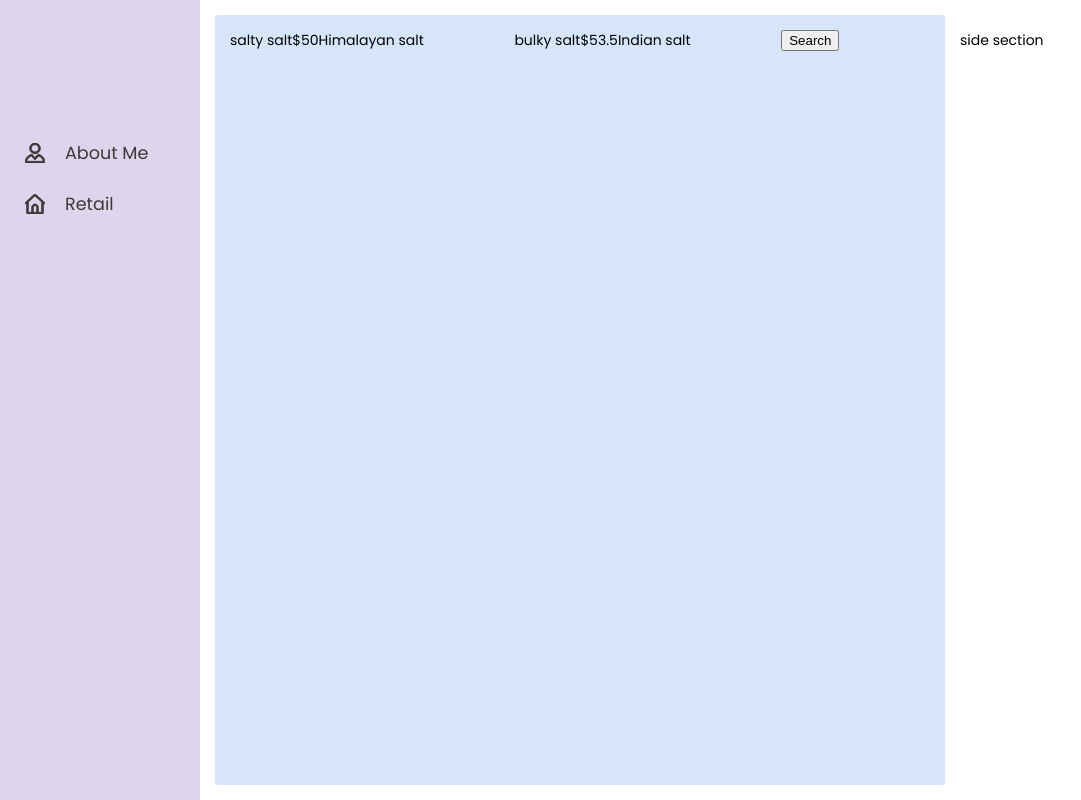
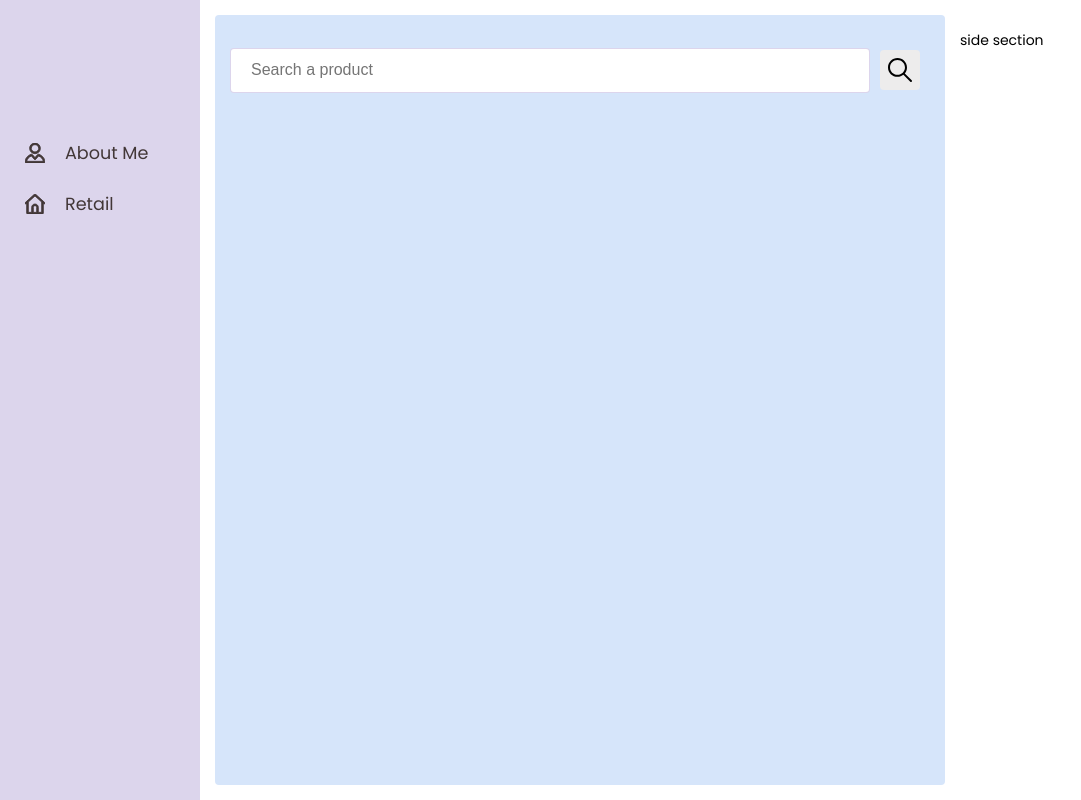
Before and after one commit to SthAneal/myNote, a React (Create React App) app: page /retail in a window 1280 px wide. Shown: the whole page, without its empty margins (0-1081 px from the left). Built offline with nearby package versions, Linux system fonts and the light colour scheme; some icons are missing.

Commit message:
search input implemented

```diff
--- a/src/components/Home.tsx
+++ b/src/components/Home.tsx
@@ -7,7 +7,6 @@ export const Home = ()=>{
     const homeContext = useContext(HomeContext);
 
     useEffect(()=>{
-        if(homeContext){
         homeContext.setUser({
             bio:{
                 name:'Anil'
@@ -27,7 +26,6 @@ export const Home = ()=>{
                 }
             ]
         })
-        }
 
     },[])
 
--- a/src/components/Retail.tsx
+++ b/src/components/Retail.tsx
@@ -1,20 +1,42 @@
-import {useContext, useEffect} from 'react';
+import {useContext, useEffect, useRef} from 'react';
 import { RetailContext } from "../context/RetailContext";
 
 import { FlexDiv } from "../styles/globalStyleComponent";
+import { ReactComponent as SearchIcon } from "../assets/search.svg";
+
+
 
 export const Retail = ()=>{
-
     const retailContext = useContext(RetailContext);
+    const searchInputRef = useRef<HTMLInputElement>(null!);
+    const searchButtonRef = useRef<HTMLButtonElement>(null!);
 
     useEffect(()=>{
         // console.log('calling from useEffect');
-        retailContext.searchProduct();
-    },[retailContext, retailContext.product])
+        // retailContext.searchProduct('');
+    },[retailContext])
+
+    const searchChangeHandler = (event:React.ChangeEvent<HTMLInputElement>):void=>{
+        if(event.target.value.length > 0 && event.target.value.trim() !==''){
+            // console.log(searchButtonRef.current.disabled);
+            // searchButtonRef.current.disabled = true;
+            retailContext.enableSearchBtn(false);
+        }else{
+            retailContext.enableSearchBtn(true);
+        }
+    }
+
+    const searchProduct = ()=>{
+        // console.log(searchButtonRef);
+        console.log(searchInputRef.current.value);
+        retailContext.searchProduct(searchInputRef.current.value);
+    }
+
 
     return(
         <FlexDiv flex="1 1 100%" height="100%" flexWrap="wrap">
-            <FlexDiv flex="1 1 320px" padding="15px" height="100%" className="main-body">
+
+            {/* <FlexDiv flex="1 1 320px" padding="15px" height="100%" className="main-body">
                 <FlexDiv flexDirection="column">
                     {
                         retailContext.product.coles.map(item=>{
@@ -46,6 +68,23 @@ export const Retail = ()=>{
                 <FlexDiv>
                     <button onClick={retailContext.searchProduct}>Search</button>
                 </FlexDiv>
+            </FlexDiv> */}
+
+            <FlexDiv flex="1 1 320px" padding="15px" height="100%" flexDirection="column" className="main-body">
+                <FlexDiv flex="0 0 80px" flexGap="10px" width="100%" justifyContent="start" alignItems="center">
+                    <FlexDiv flex="1 1 auto">
+                        <input className="search" type="text" ref={searchInputRef} onChange={searchChangeHandler} placeholder="Search a product"/>
+                    </FlexDiv>
+                    <FlexDiv flex="0 0 50px">
+                        <button className='search-button' ref={searchButtonRef} onClick={searchProduct} disabled={retailContext.state.searchBtnDisabled}><SearchIcon/></button>
+                    </FlexDiv>
+                </FlexDiv>
+
+                <FlexDiv>
+                    {retailContext.state.searchValue && `You searched for "${retailContext.state.searchValue}"`}
+                </FlexDiv>
+
+
             </FlexDiv>
 
             <FlexDiv flex="0 1 320px" padding="15px" height="100%" flexDirection="column">
--- a/src/context/RetailContext.tsx
+++ b/src/context/RetailContext.tsx
@@ -6,26 +6,40 @@ type ProductDetailType = {
     description:string
 }
 
-type ProductType = {
+type RetailerType = {
     coles:ProductDetailType[]
     woolie:ProductDetailType[]
 }
 
+// type RetailContextType = {
+//     product:RetailerType
+//     searchProduct:()=>void
+// }
+
 type RetailContextType = {
-    product:ProductType
-    searchProduct:()=>void
+    state:RetailContextStateType
+    searchProduct:(name:string)=>void
+    enableSearchBtn:(disableFlag:boolean)=>void
 }
 
 type RetailProviderProps = {
     children:React.ReactNode
 }
 
-type ActionType = {
-    type:'SEARCH',
-    payload:ProductType
+
+type RetailContextStateType = {
+    retailer?:RetailerType
+    searchBtnDisabled?:boolean
+    searchValue?:string
 }
 
-const initialState:ProductType = {
+type ActionType = {
+    type:'SEARCH'|'ENABLE_SEARCH',
+    payload:RetailContextStateType
+}
+
+const initialState:RetailContextStateType = {
+    retailer:{
         coles:[{
             name:'salty salt',
             price:'$50',
@@ -36,13 +50,34 @@ const initialState:ProductType = {
             price:'$53.5',
             description:'Indian salt'
         }]
-};
+    },
+    searchBtnDisabled:true,
+    searchValue:''
+}
+
+// const initialState:RetailerType = {
+//     coles:[{
+//         name:'salty salt',
+//         price:'$50',
+//         description:'Himalayan salt'
+//     }],
+//     woolie:[{
+//         name:'bulky salt',
+//         price:'$53.5',
+//         description:'Indian salt'
+//     }]
+// };
 
 
-const reducer = (state:ProductType, action:ActionType)=>{
+const reducer = (state:RetailContextStateType, action:ActionType)=>{
     switch(action.type){
         case 'SEARCH':{
-            return state
+            console.log('calling from SEARCH');
+            return {...state, searchValue:action.payload.searchValue};
+        }
+        case 'ENABLE_SEARCH':{
+            console.log('calling ENABLE_SEARCH');
+            return {...state, searchBtnDisabled:action.payload.searchBtnDisabled};
         }
         default:{
             return state
@@ -56,16 +91,20 @@ const reducer = (state:ProductType, action:ActionType)=>{
 export const RetailContext = React.createContext({} as RetailContextType);
 
 export const RetailProvider = ({children}:RetailProviderProps)=>{
-    const [products, dispatch] = React.useReducer(reducer, initialState);
+    const [state, dispatch] = React.useReducer(reducer, initialState);
 
-    const searchProduct = ()=>{
+    const searchProduct = (name:string)=>{
         console.log('product lists');
-        dispatch({type:'SEARCH', payload:initialState});
+        dispatch({type:'SEARCH', payload:{searchValue:name}});
+    }
+
+    const enableSearchBtn = (disableFlag:boolean)=>{
+        dispatch({type:'ENABLE_SEARCH',payload:{searchBtnDisabled:disableFlag}})
     }
 
 
     return(
-        <RetailContext.Provider value={{product:products, searchProduct}}>
+        <RetailContext.Provider value={{state, searchProduct, enableSearchBtn}}>
             {children}
         </RetailContext.Provider>
     )
--- a/src/index.css
+++ b/src/index.css
@@ -12,3 +12,7 @@ body {
 html, body, #root{
   height: 100%;
 }
+
+*{
+  box-sizing: border-box;
+}
--- a/src/styles/globalStyles.scss
+++ b/src/styles/globalStyles.scss
@@ -1,7 +1,10 @@
 $soft-pink:#baabda80;
 $dark-pink:#D77FA1;
 $soft-blue:#D6E5FA;
-$soft-gray:#423737;
+$dark-gray:#423737;
+$soft-gray:#edecec;
+$soft-gray-hover:#d5d5d5;
+
 a{
     text-decoration: none;
 }
@@ -44,14 +47,14 @@ a{
         }
 
         & .nav-name{
-            color: $soft-gray;
+            color: $dark-gray;
             font-size: 1.1rem;
         }
 
         & .nav-icon{
             width: 100%;
-            fill: $soft-gray;
-            stroke:$soft-gray;
+            fill: $dark-gray;
+            stroke:$dark-gray;
             stroke-width: 1.3rem;
             margin-right: 20px;
         }
@@ -64,3 +67,32 @@ a{
     background: $soft-blue;
     border-radius: 4px;
 }
+
+.search{
+    width: 100%;
+    padding: 0px 20px;
+    border: 1px solid $soft-pink;
+    border-radius: 4px;
+    height: 45px;
+    font-size: 1rem;
+    color: $dark-gray;
+    &:focus,&:active{
+        outline: red;
+    }
+}
+
+.search-button{
+    width: 40px;
+    height: 40px;
+    border: none;
+    background: $soft-gray;
+    border-radius: 4px;
+    line-height: 100%;
+    padding: 8px;
+    cursor: pointer;
+    transition: all 0.2s linear;
+    &:hover{
+        background-color: $soft-gray-hover;
+        transform: scale(1.1);
+    }
+}
```
Also changed, not shown: src/assets/ref.txt, src/assets/search.svg (added). Lines whose indentation alone changed are shown as unchanged.
